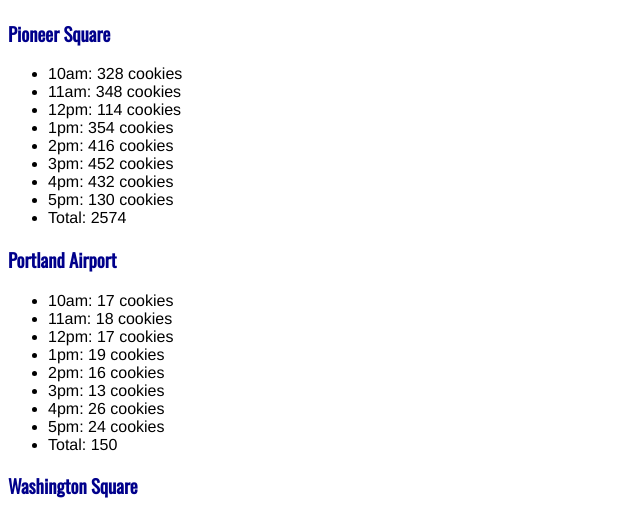
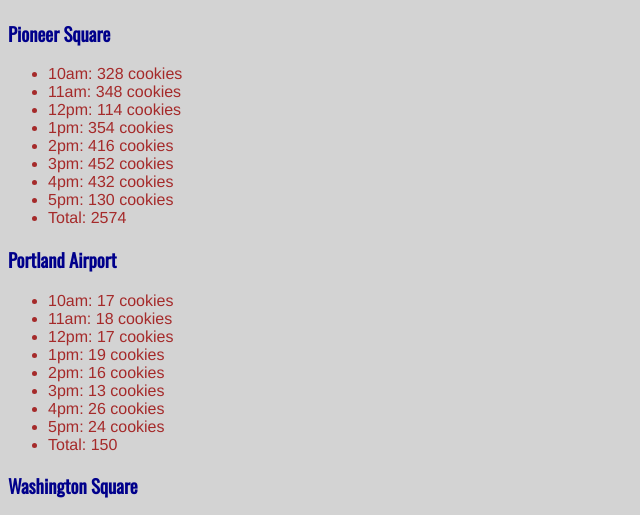
Before and after one commit to NathanPickard/cookie-store, a plain HTML site: page index.html in a window 1280 px wide. Shown: the part 235-750 px from the top of the page, without its empty margins (0-640 px from the left). Drawn offline with nearby package versions, Linux system fonts and the light colour scheme; a web font is replaced by a local one.

```diff
--- a/main.css
+++ b/main.css
@@ -11,9 +11,14 @@ main h3 {
 
 main ul {
   font-family: helvetica;
+  color: brown;
 }
 
 #logo {
   width: 30%;
 
 }
+
+body {
+  background-color: lightgray;
+}
```
Also changed, not shown: 1 other file.
